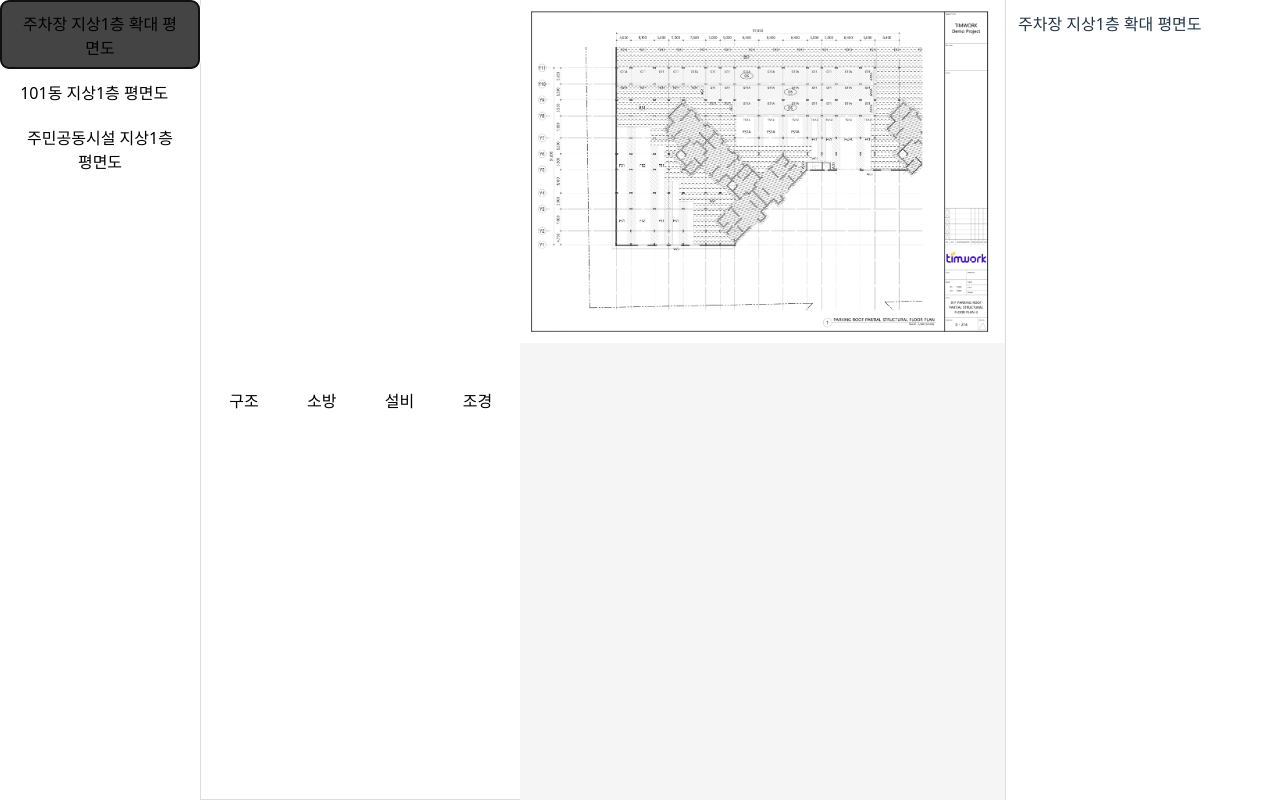
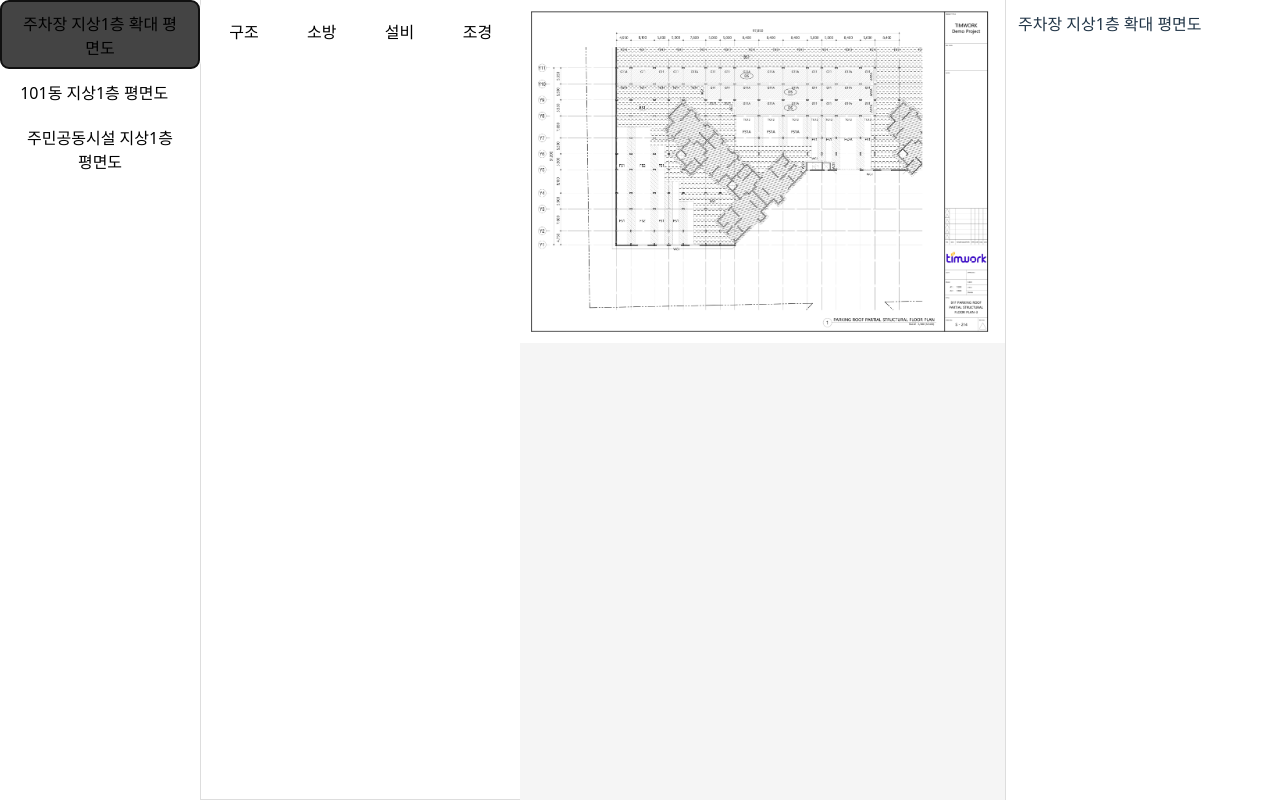
Before and after one commit to Donghunn-Lee/drawing-viewer, a React (Vite) app: page / in a window 1280 px wide. Both pictures are taken after a click on the button "주차장 지상1층 확대 평면도". Built offline with nearby package versions, Linux system fonts and the light colour scheme.

Commit message:
feat: add revision selector and switch viewer image

```diff
--- a/src/widgets/ViewerPane/index.tsx
+++ b/src/widgets/ViewerPane/index.tsx
@@ -11,13 +11,19 @@ type Props = {
 
 export const ViewerPane = ({ context }: Props) => {
   const [activeDiscipline, setActiveDiscipline] = useState<string | null>(null);
+  const [activeRevision, setActiveRevision] = useState<string | null>(null);
 
   const activeDrawingId = context.activeDrawingId;
   const drawing = activeDrawingId ? metadata.drawings[activeDrawingId] : null;
 
   useEffect(() => {
     setActiveDiscipline(null);
+    setActiveRevision(null);
   }, [context.activeDrawingId]);
+
+  useEffect(() => {
+    setActiveRevision(null);
+  }, [activeDiscipline]);
 
   if (!drawing) {
     return <div style={{ flex: 1, background: '#f5f5f5' }} />;
@@ -26,37 +32,56 @@ export const ViewerPane = ({ context }: Props) => {
   const disciplines = drawing.disciplines ? Object.keys(drawing.disciplines) : [];
   const disciplineData = activeDiscipline ? drawing.disciplines?.[activeDiscipline] : null;
 
+  const revisions = disciplineData?.revisions ?? [];
+
   let imageSrc = `/drawings/${drawing.image}`;
 
   if (activeDiscipline && disciplineData) {
-    const revisionImage =
-      disciplineData.revisions && disciplineData.revisions.length > 0
-        ? disciplineData.revisions[disciplineData.revisions.length - 1].image
-        : null;
-
-    imageSrc = disciplineData.image
-      ? `/drawings/${disciplineData.image}`
-      : revisionImage
-        ? `/drawings/${revisionImage}`
-        : imageSrc;
+    if (activeRevision) {
+      const selected = revisions.find((r) => r.version === activeRevision);
+      if (selected) imageSrc = `/drawings/${selected.image}`;
+    } else if (revisions.length > 0) {
+      imageSrc = `/drawings/${revisions[revisions.length - 1].image}`;
+    } else if (disciplineData.image) {
+      imageSrc = `/drawings/${disciplineData.image}`;
+    }
   }
 
   return (
     <>
-      <div style={{ padding: 8, borderBottom: '1px solid #ddd', display: 'flex', gap: 8 }}>
+      <div style={{ padding: 8, borderBottom: '1px solid #ddd' }}>
+        <div style={{ display: 'flex', gap: 8 }}>
           {disciplines.map((d) => (
             <button
               key={d}
               onClick={() => setActiveDiscipline(d)}
               style={{
-              background: d === activeDiscipline ? '#444444' : 'transparent',
+                background: d === activeDiscipline ? '#444' : 'transparent',
                 color: d === activeDiscipline ? '#fff' : '#000',
               }}
             >
               {d}
             </button>
           ))}
-        {disciplines.length === 0 && <div>선택 가능한 공종 없음</div>}
+        </div>
+
+        {activeDiscipline && revisions.length > 0 && (
+          <div style={{ marginTop: 8, display: 'flex', gap: 8 }}>
+            {revisions.map((r) => (
+              <button
+                key={r.version}
+                onClick={() => setActiveRevision(r.version)}
+                style={{
+                  background: r.version === activeRevision ? '#444' : 'transparent',
+                  color: r.version === activeRevision ? '#fff' : '#000',
+                  fontSize: 12,
+                }}
+              >
+                {r.version}
+              </button>
+            ))}
+          </div>
+        )}
       </div>
 
       <div style={{ flex: 1, background: '#f5f5f5' }}>
```
Lines whose indentation alone changed are shown as unchanged.
